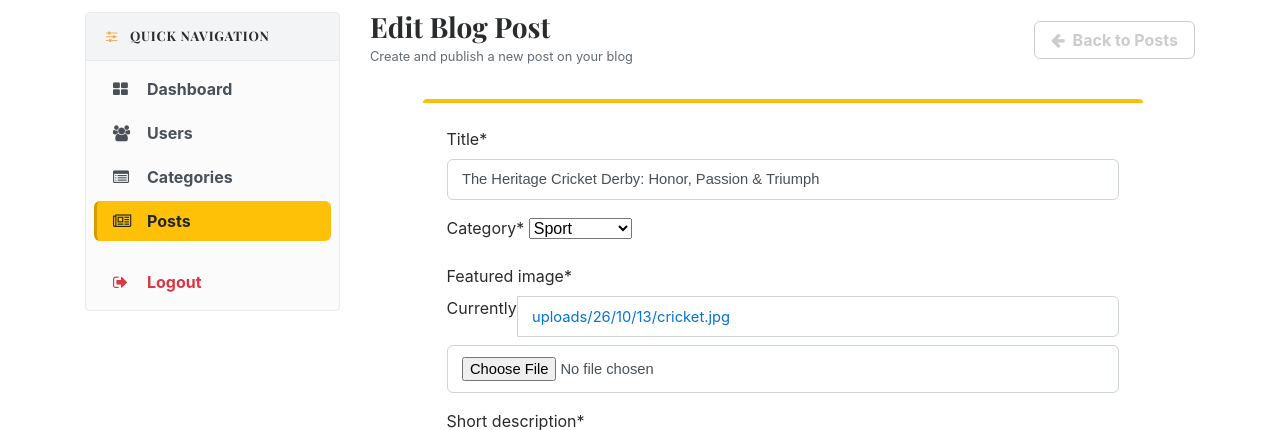
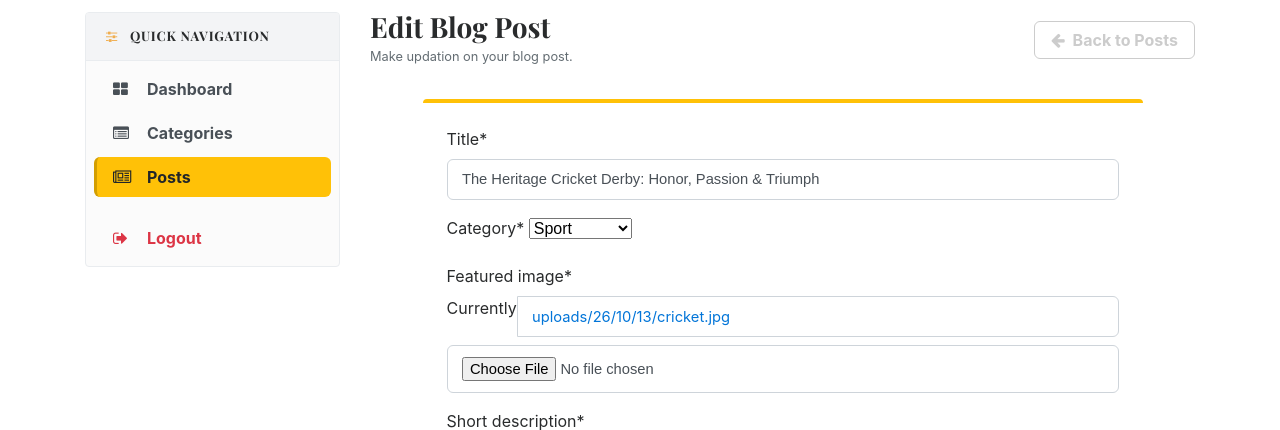
Before and after one commit to guptavaishali628/Django-Blogging-System, a Django app: page /dashboard/posts/edit/1 in a window 1280 px wide. Shown: the part 191-621 px from the top of the page. Run offline with Django 5.2, Linux system fonts and the light colour scheme; data comes from the database, SQL or seed files in the repository; both versions use the stored data as it was after the commit; some libraries are stand-ins or nearby versions.

Commit message:
Conditionally show the users

```diff
--- a/templates/dashboard/edit_post.html
+++ b/templates/dashboard/edit_post.html
@@ -58,7 +58,7 @@
         <div class="d-flex justify-content-between align-items-center mb-4 pb-2 border-bottom">
             <div>
                 <h3 class="font-weight-bold text-dark m-0">Edit Blog Post</h3>
-                <small class="text-muted">Create and publish a new post on your blog</small>
+                <small class="text-muted">Make updation on your blog post.</small>
             </div>
             <a href="{% url 'posts' %}" class="btn btn-outline-secondary font-weight-bold shadow-sm px-3 py-2" style="border-radius: 6px;">
                 <i class="fa fa-arrow-left mr-1"></i> Back to Posts
--- a/templates/dashboard/sidebar.html
+++ b/templates/dashboard/sidebar.html
@@ -59,12 +59,15 @@
                 <i class="fa fa-th-large mr-3" style="width: 18px;"></i>
                 <span>Dashboard</span>
             </a>
+            <!-- here we add permission for the users -->
+            {%if perms.auth.view_user%}
             <!--------------------creating the users link that is only going to visible to managers-------->
             <a href="{% url 'users' %}"
                class="nav-link py-2 px-3 mb-1 font-weight-bold d-flex align-items-center {% if '/dashboard/users/' in request.path %}sidebar-active{% else %}sidebar-link{% endif %}">
                 <i class="fa fa-users mr-3" style="width: 18px;"></i>
                 <span>Users</span>
             </a>
+            {% endif %}
             <!-- Categories Link -->
             <a href="{% url 'categories' %}"
                class="nav-link py-2 px-3 mb-1 font-weight-bold d-flex align-items-center {% if '/dashboard/categories/' == request.path %}sidebar-active{% else %}sidebar-link{% endif %}">
```
Also changed, not shown: db.sqlite3.
